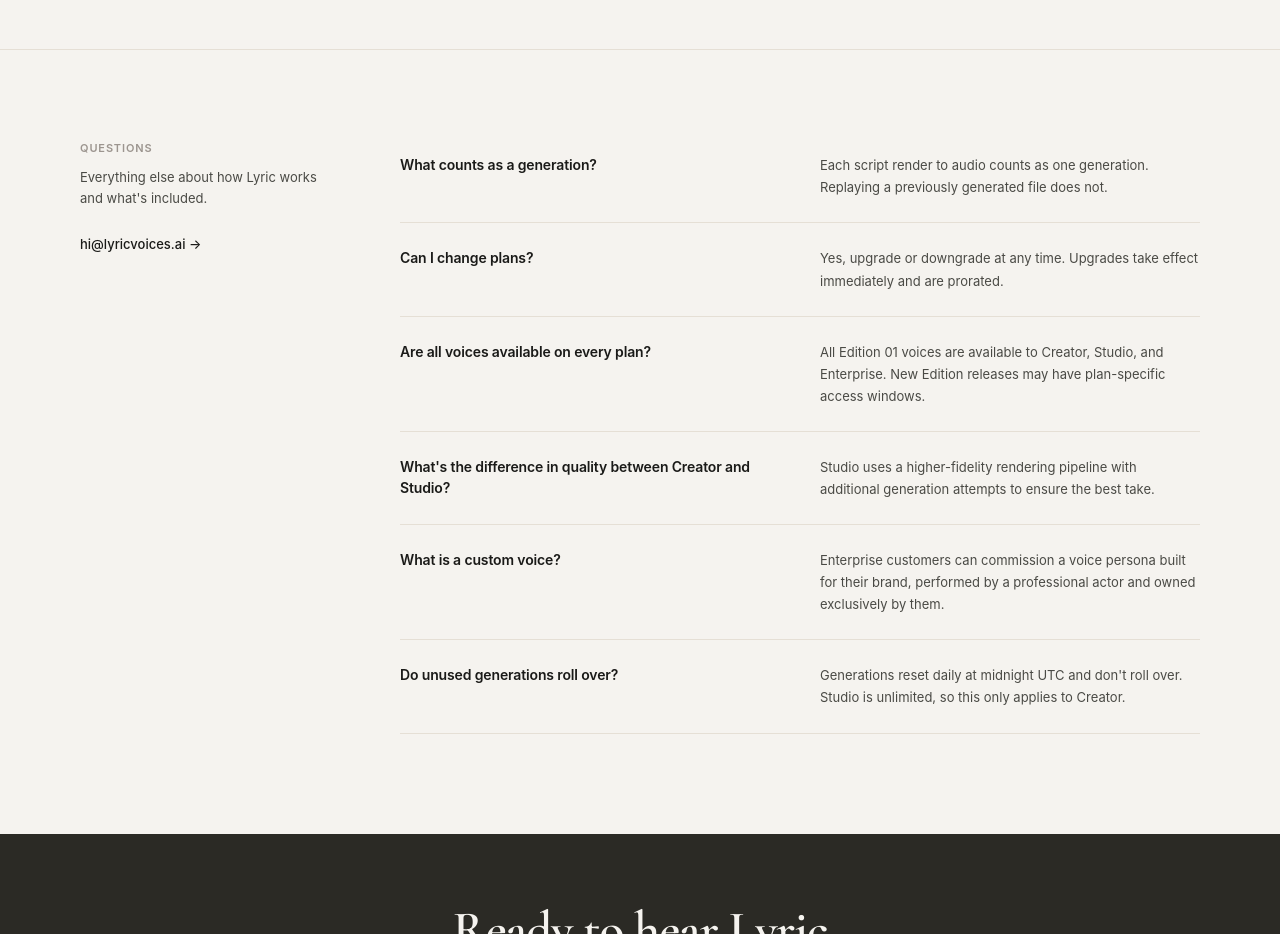
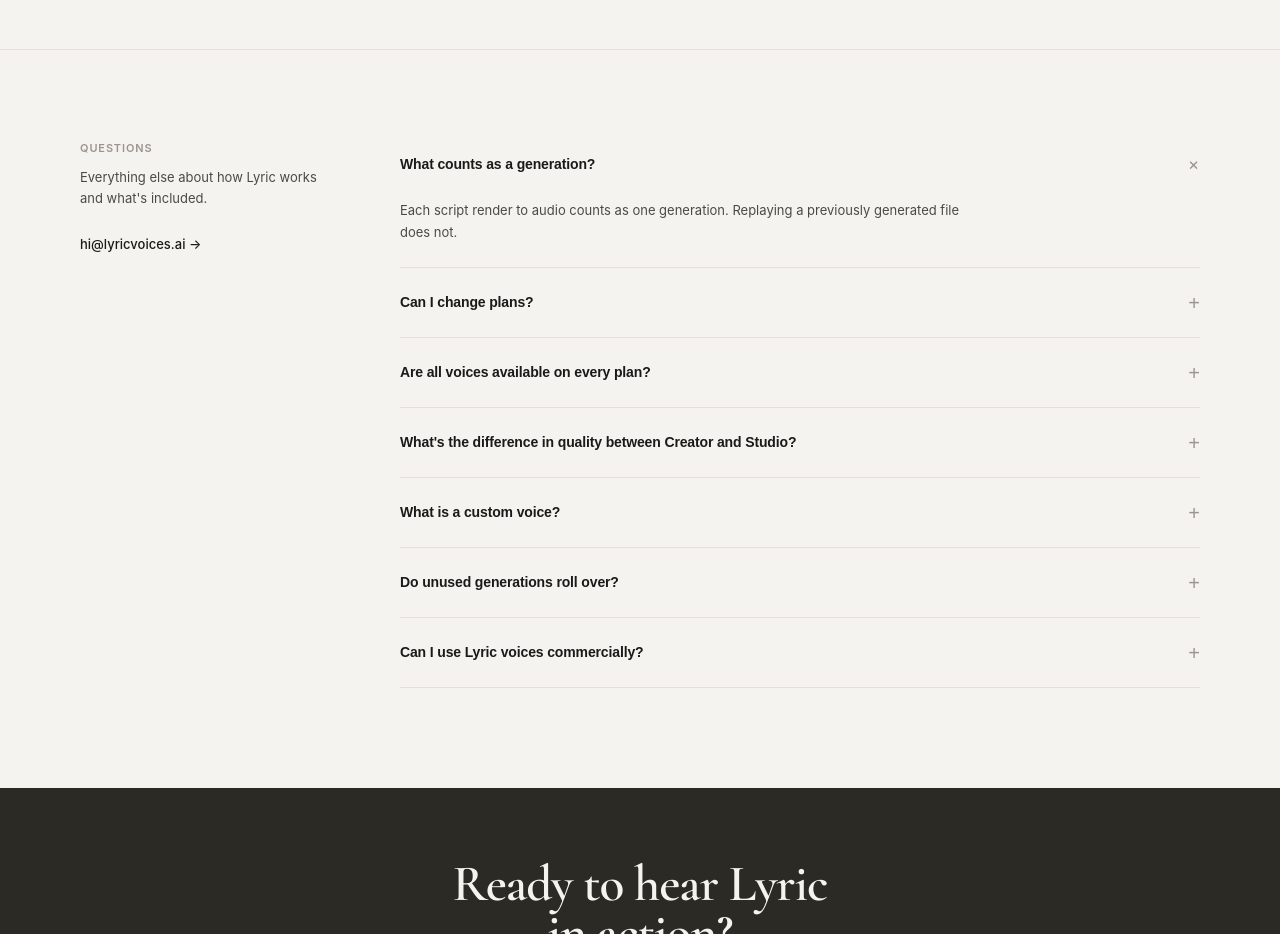
Before and after one commit to lyricvoices-gif/lyric-marketing, a Next.js app: page /pricing in a window 1280 px wide. Shown: the part 1500-2434 px from the top of the page. Built offline with nearby package versions, Linux system fonts and the light colour scheme.

Commit message:
Replace FAQ with accordion; add commercial rights FAQ item

```diff
--- a/app/pricing/page.tsx
+++ b/app/pricing/page.tsx
@@ -2,6 +2,7 @@
 import Image from "next/image"
 import Link from "next/link"
 import ScrollReveal from "@/components/ScrollReveal"
+import FaqAccordion from "@/components/FaqAccordion"
 
 export const metadata: Metadata = {
   title: "Pricing",
@@ -102,6 +103,10 @@
   {
     q: "Do unused generations roll over?",
     a: "Generations reset daily at midnight UTC and don't roll over. Studio is unlimited, so this only applies to Creator.",
+  },
+  {
+    q: "Can I use Lyric voices commercially?",
+    a: "Creator and Studio plans include commercial rights for podcasts, videos, ads, social media, education, and editorial content. If you need a voice as a branded assistant, product voice, or signature experience, reach out about licensing.",
   },
 ]
 
@@ -360,33 +365,7 @@
               </div>
             </ScrollReveal>
 
-            <div>
-              {faqs.map((faq, i) => (
-                <ScrollReveal key={i} delay={i * 40}>
-                  <div style={{
-                    padding: "24px 0",
-                    borderBottom: `1px solid ${BORDER}`,
-                    display: "grid",
-                    gridTemplateColumns: "1fr 1fr",
-                    gap: "40px",
-                  }}>
-                    <p style={{
-                      fontSize: "14px",
-                      fontWeight: 600,
-                      color: TEXT1,
-                      margin: 0,
-                      lineHeight: 1.5,
-                      letterSpacing: "-0.01em",
-                    }}>
-                      {faq.q}
-                    </p>
-                    <p style={{ fontSize: "13px", color: TEXT2, lineHeight: 1.7, margin: 0 }}>
-                      {faq.a}
-                    </p>
-                  </div>
-                </ScrollReveal>
-              ))}
-            </div>
+            <FaqAccordion faqs={faqs} />
           </div>
         </div>
       </section>
--- /dev/null
+++ b/components/FaqAccordion.tsx
@@ -0,0 +1,78 @@
+"use client"
+
+import { useState } from "react"
+
+const TEXT1  = "#1a1a18"
+const TEXT2  = "#4a4a45"
+const TEXT3  = "#9c958f"
+const BORDER = "#e5dfd5"
+
+interface FaqItem {
+  q: string
+  a: string
+}
+
+export default function FaqAccordion({ faqs }: { faqs: FaqItem[] }) {
+  const [openIndex, setOpenIndex] = useState(0)
+
+  return (
+    <div>
+      {faqs.map((faq, i) => (
+        <div key={i} style={{ borderBottom: `1px solid ${BORDER}` }}>
+          <button
+            onClick={() => setOpenIndex(openIndex === i ? -1 : i)}
+            style={{
+              width: "100%",
+              display: "flex",
+              justifyContent: "space-between",
+              alignItems: "center",
+              gap: "24px",
+              padding: "24px 0",
+              background: "none",
+              border: "none",
+              cursor: "pointer",
+              textAlign: "left",
+            }}
+          >
+            <p style={{
+              fontSize: "14px",
+              fontWeight: 600,
+              color: TEXT1,
+              margin: 0,
+              lineHeight: 1.5,
+              letterSpacing: "-0.01em",
+            }}>
+              {faq.q}
+            </p>
+            <span style={{
+              fontSize: "20px",
+              color: TEXT3,
+              flexShrink: 0,
+              lineHeight: 1,
+              display: "block",
+              transform: openIndex === i ? "rotate(45deg)" : "rotate(0deg)",
+              transition: "transform 0.3s cubic-bezier(0.25, 0.1, 0.25, 1)",
+            }}>
+              +
+            </span>
+          </button>
+          <div style={{
+            maxHeight: openIndex === i ? "320px" : "0",
+            overflow: "hidden",
+            transition: "max-height 0.4s cubic-bezier(0.25, 0.1, 0.25, 1)",
+          }}>
+            <p style={{
+              fontSize: "13px",
+              color: TEXT2,
+              lineHeight: 1.7,
+              margin: "0 0 24px",
+              maxWidth: "560px",
+            }}>
+              {faq.a}
+            </p>
+          </div>
+        </div>
+      ))}
+    </div>
+  )
+}
```
